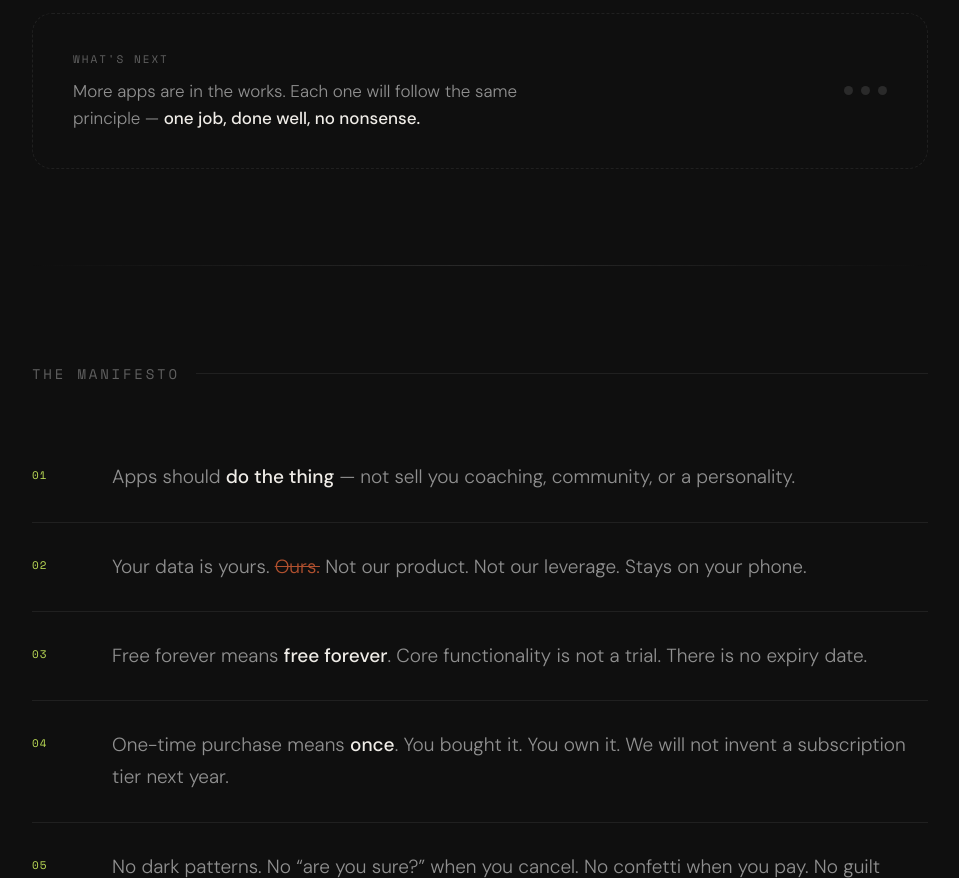
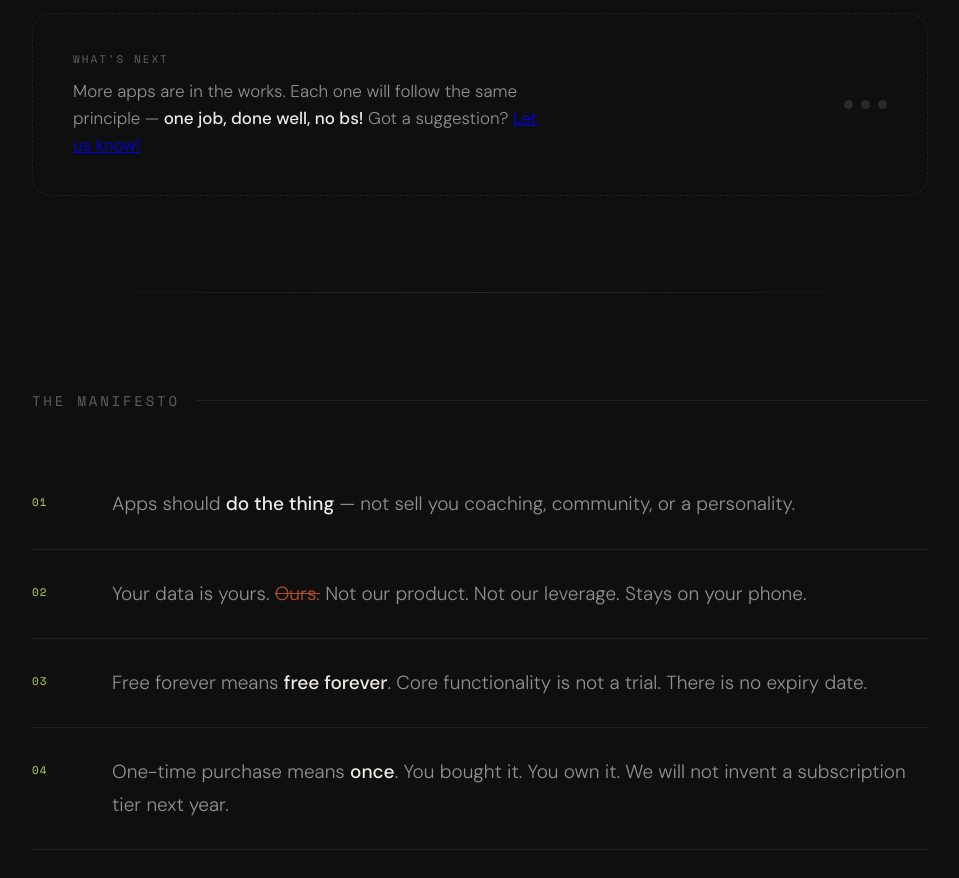
Before and after one commit to Skip-The-BS/skipthebs-website, a plain HTML site: page index.html in a window 1280 px wide. Shown: the part 1403-2281 px from the top of the page, without its empty margins (160-1119 px from the left). Drawn offline with nearby package versions, Linux system fonts and the light colour scheme.

Commit message:
chore: verbiage

```diff
--- a/index.html
+++ b/index.html
@@ -707,7 +707,8 @@
         <div class="more-card-label">WHAT'S NEXT</div>
         <div class="more-card-body">
           More apps are in the works. Each one will follow the same principle &#8212;
-          <strong>one job, done well, no nonsense.</strong>
+          <strong>one job, done well, no bs!</strong>
+          Got a suggestion? <a href="#support">Let us know!</a>
         </div>
       </div>
       <div class="more-dots">
```
